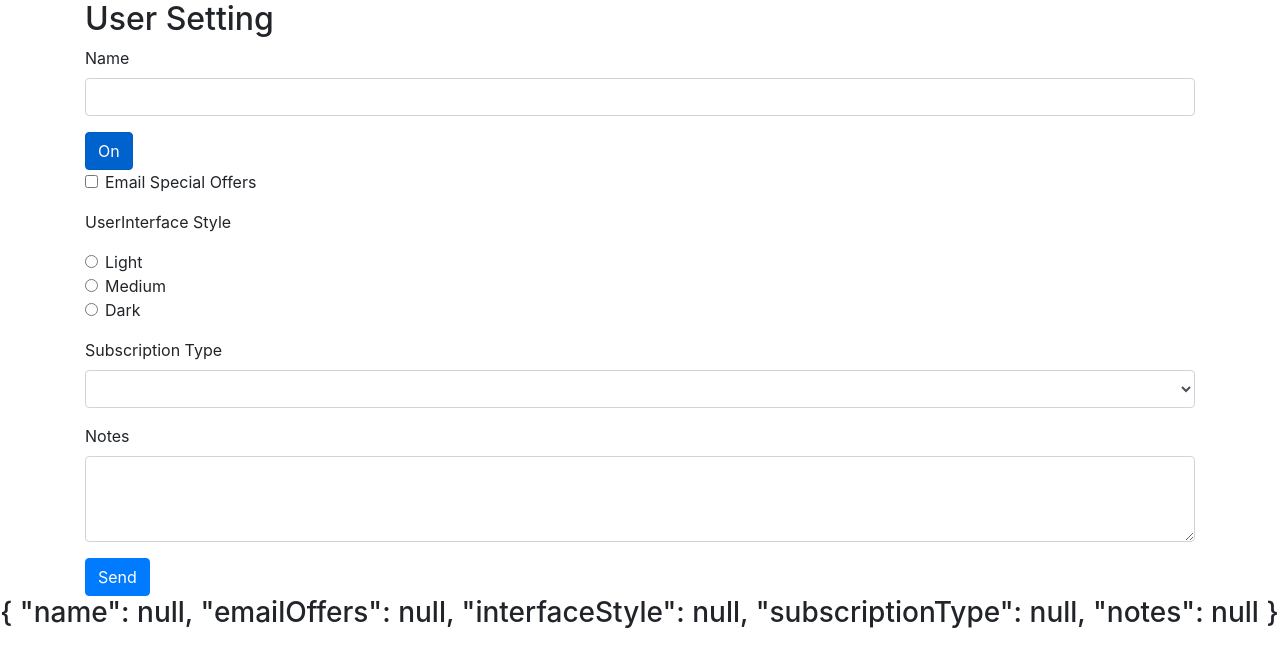
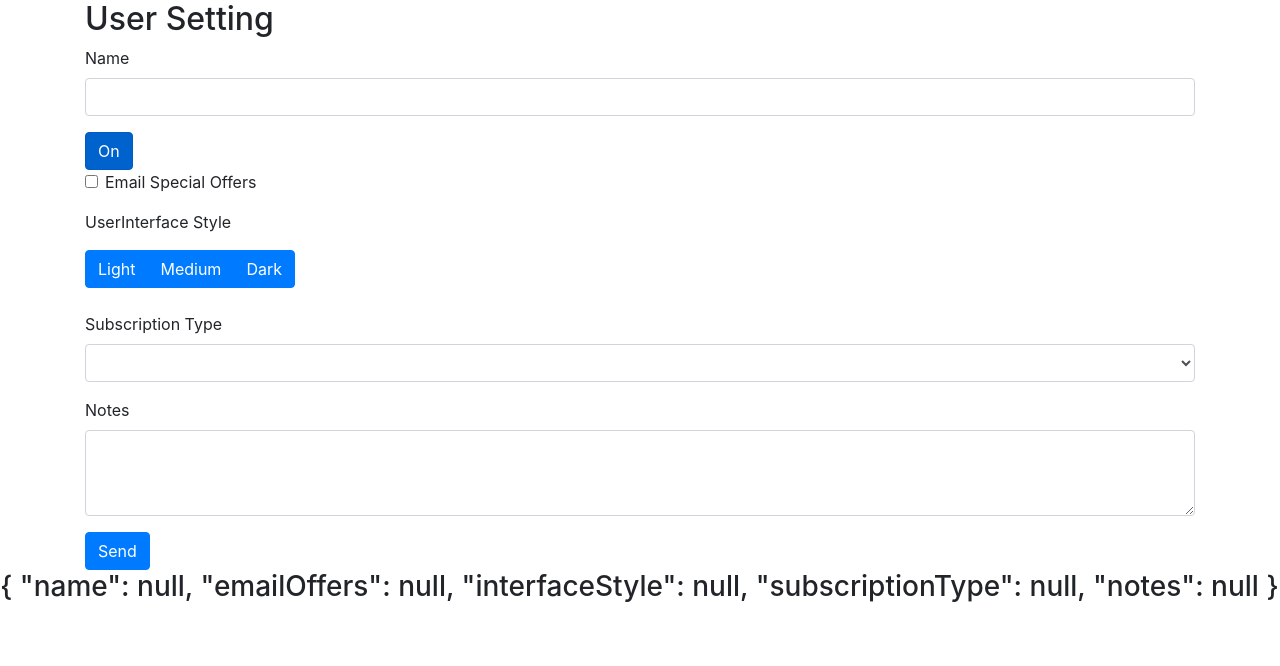
Before and after one commit to VyDee/angular-form-ex, an Angular app in the folder angular-form/: page / in a window 1280 px wide. Shown: the top 666 px of the page. Built offline with nearby package versions, Linux system fonts and the light colour scheme.

Commit message:
radio button

```diff
--- a/angular-form/src/app/user-settings-form/user-settings-form.component.html
+++ b/angular-form/src/app/user-settings-form/user-settings-form.component.html
@@ -41,7 +41,7 @@
     <!--Radiobuttons-->
     <p>UserInterface Style</p>
     <div class="form-group">
-      <div class="form-check">
+      <!-- <div class="form-check">
         <input class="form-check-input" type="radio" name="interfaceStyle" id="lightInterface" value="light" checked [(ngModel)]="userSettings.interfaceStyle">
         <label class="form-check-label" for="lightInterface">
           Light
@@ -58,6 +58,15 @@
         <label class="form-check-label" for="darkInterface">
           Dark
         </label>
+      </div> -->
+
+      <div class="btn-group">
+        <label class="btn btn-primary" [(ngModel)]="userSettings.interfaceStyle" name="interfaceStyle"
+               btnRadio="Light" tabindex="0" role="button">Light</label>
+        <label class="btn btn-primary" [(ngModel)]="userSettings.interfaceStyle" name="interfaceStyle"
+               btnRadio="Medium" tabindex="0" role="button">Medium</label>
+        <label class="btn btn-primary" [(ngModel)]="userSettings.interfaceStyle" name="interfaceStyle"
+               btnRadio="Dark" tabindex="0" role="button">Dark</label>
       </div>
     </div>
 
--- a/angular-form/src/app/user-settings-form/user-settings-form.component.ts
+++ b/angular-form/src/app/user-settings-form/user-settings-form.component.ts
@@ -44,18 +44,18 @@
   }
 
   onSubmit(form: NgForm){
-    console.log("in onSubmit: ", form.valid);
+    console.log("in onSubmit: ", form.value);
 
-    if(form.valid) {
-      this.dataService.postUserSettingsForm(this.userSettings).subscribe(
-        result => console.log('success: ', result),
-        error => this.onHttpError(error)
-      );
-    }
-    else{
-      this.postError = true;
-      this.postErrorMessage = "Pleae fix the above errors";
-    }
+    // if(form.valid) {
+    //   this.dataService.postUserSettingsForm(this.userSettings).subscribe(
+    //     result => console.log('success: ', result),
+    //     error => this.onHttpError(error)
+    //   );
+    // }
+    // else{
+    //   this.postError = true;
+    //   this.postErrorMessage = "Pleae fix the above errors";
+    // }
 
   }
 
```
